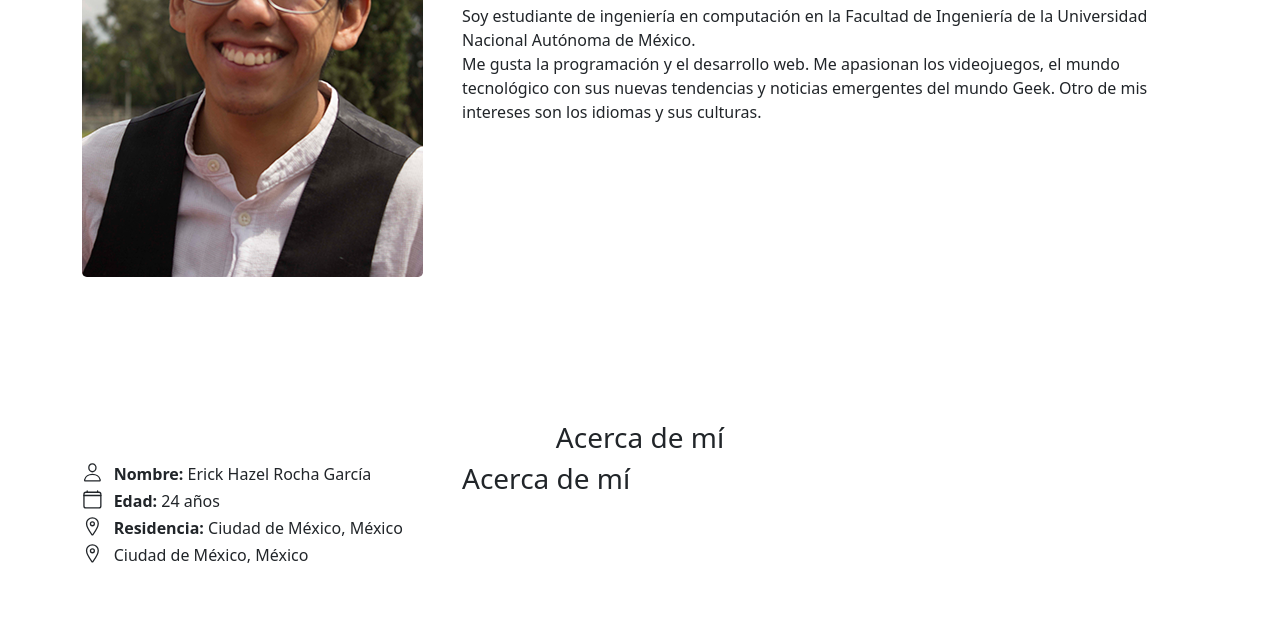
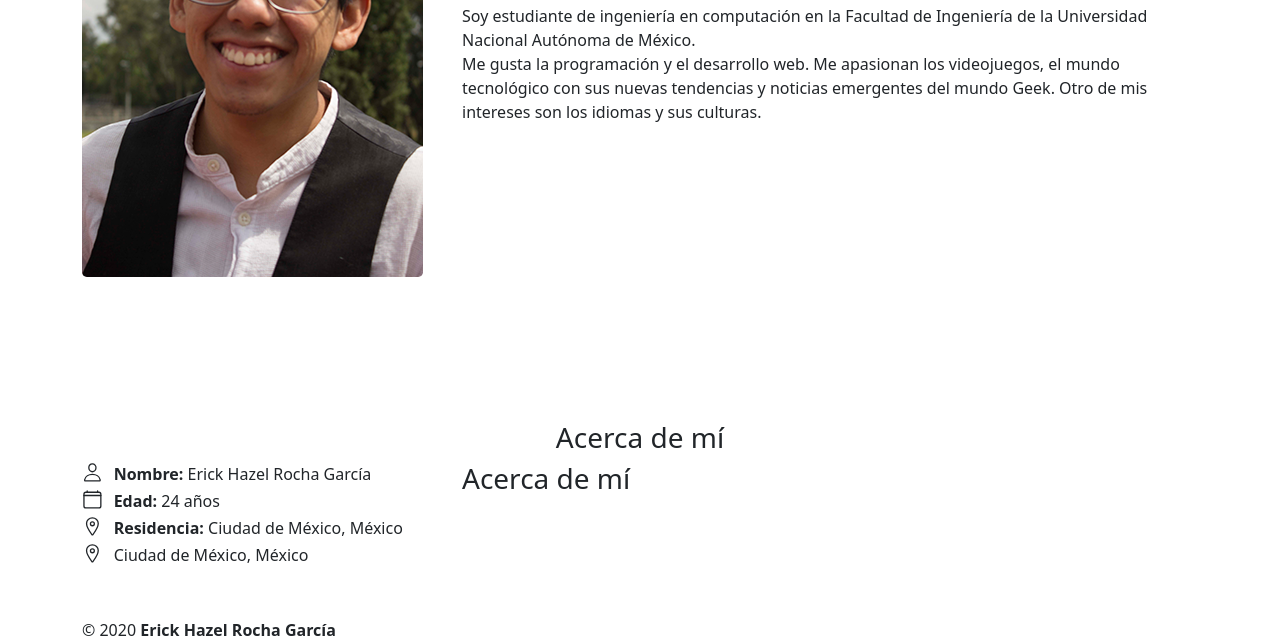
Before and after one commit to zartqrom/dev-portafolio, a website: page index.html in a window 1280 px wide. Shown: the part 430-1072 px from the top of the page. Before the commit the page ends 1000 px from the top, so only its background shows below. Drawn offline with nearby package versions, Linux system fonts and the light colour scheme.

Commit message:
Se agregó el footer

```diff
--- a/index.html
+++ b/index.html
@@ -101,8 +101,14 @@
         </div>
     </section>
     <!--Contacto-->
-    <footer>
-
+    <footer id="footer">
+        <div class="container">
+            <div class="copyright">
+                <!-- <a href="index_en.html"> <img src="assets/img/en.png" alt="Change to English language"> Change to English language</a> -->
+                <br>
+                <br> &copy; 2020 <strong><span>Erick Hazel Rocha García</span></strong>
+            </div>
+        </div>
     </footer>
     <!--Scripts-->
     <script type="module" src="https://unpkg.com/ionicons@5.4.0/dist/ionicons/ionicons.esm.js"></script>
```
